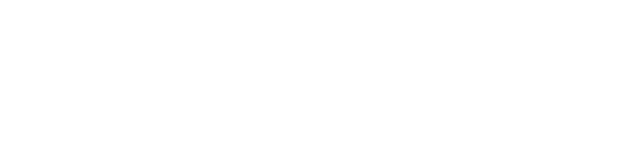
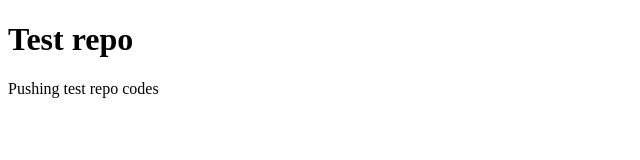
Before and after one commit to M-Ali-BD/test-repo, a plain HTML site: page index.html in a window 1280 px wide. Shown: the whole page, without its empty margins (0-640 px from the left). Drawn offline with Linux system fonts and the light colour scheme.

Commit message:
added code

```diff
--- a/index.html
+++ b/index.html
@@ -9,7 +9,8 @@
 </head>
 
 <body>
-
+    <h1>Test repo</h1>
+    <p>Pushing test repo codes</p>
 </body>
 
 </html>
```
